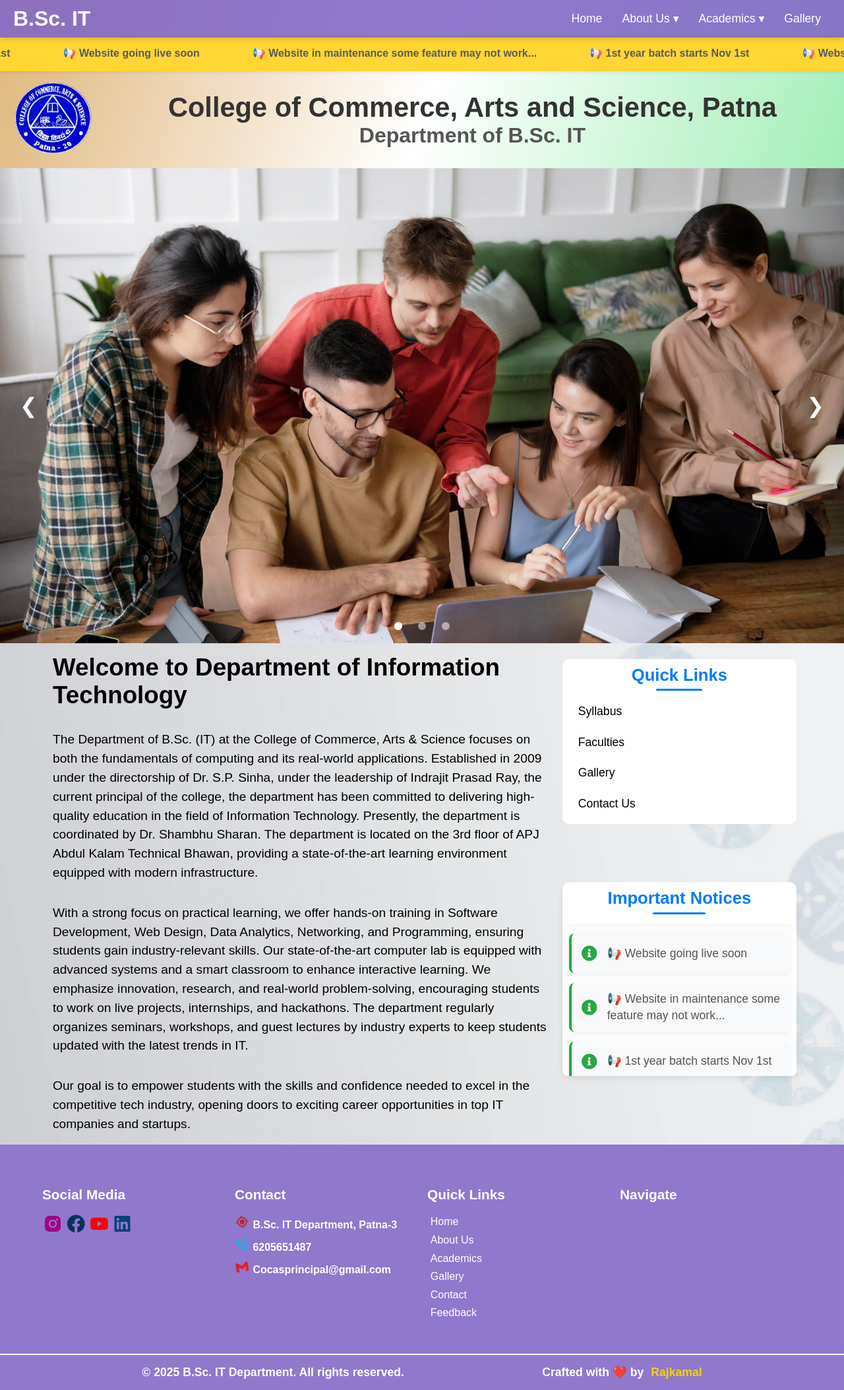
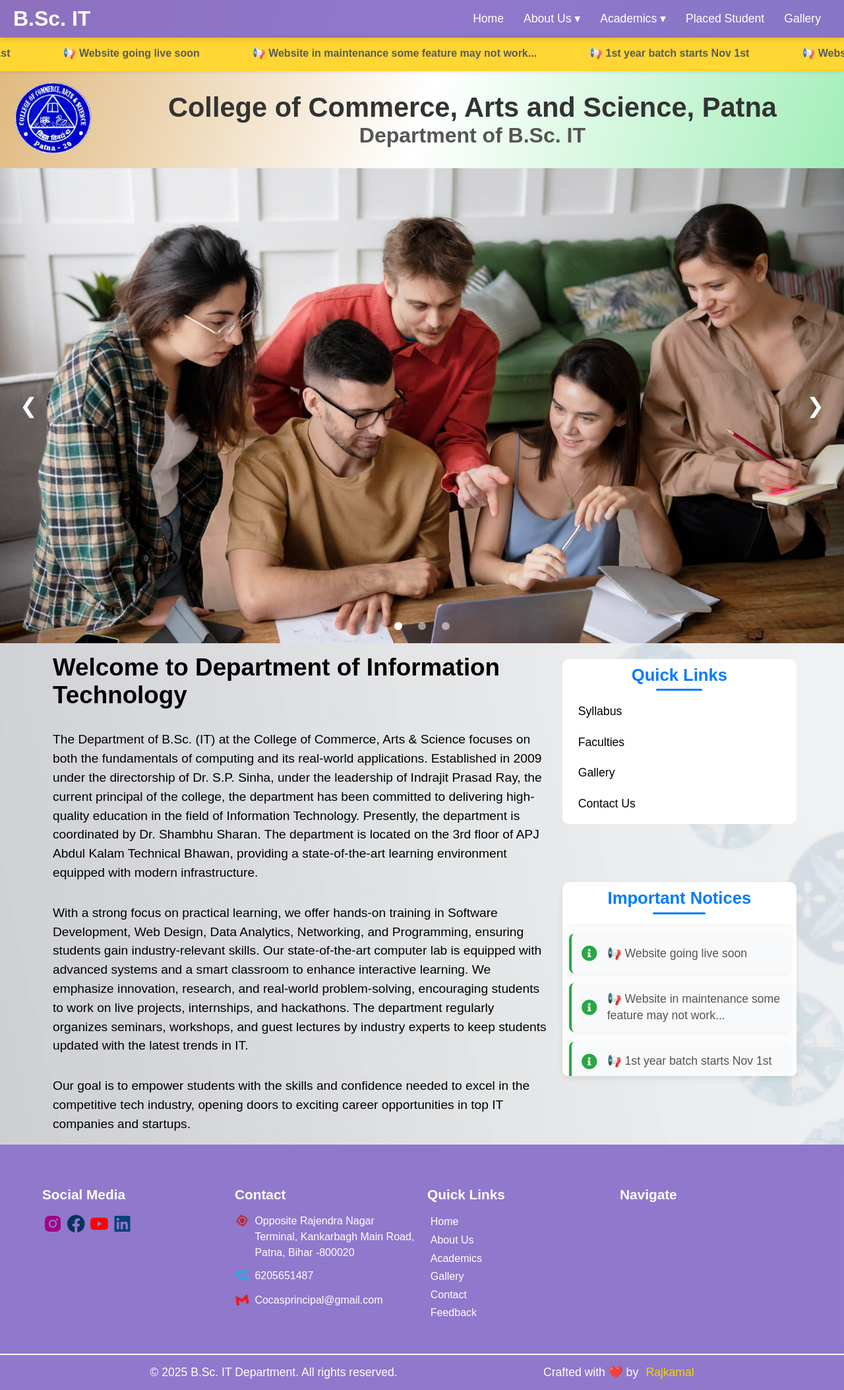
Before and after one commit to Rajkamal2k22/bsc-it-copy, a PHP site: page / in a window 1280 px wide. Shown: the whole page at 66% size. Run offline with PHP 8.4, Linux system fonts and the light colour scheme; some web fonts are replaced; grey boxes are pictures that could not be loaded.

Commit message:
Meta data edited

```diff
--- a/index.html
+++ b/index.html
@@ -3,15 +3,49 @@
     <head>
         <meta charset="UTF-8">
         <meta name="viewport" content="width=device-width, initial-scale=1.0, maximum-scale=1.0">
-        <title>Department Of B.Sc. IT / Home</title>
+        <title>B.Sc. IT - College of Commerce, Patna | PPU</title>
+         <meta name="description" content="Official website for the Department of B.Sc. IT at College of Commerce, Arts and Science, Patna. Discover our courses, faculty, research, and admission process for the Bachelor of Science in Information Technology program.">
+        <meta name="keywords" content="B.Sc. IT, Bachelor of Science in Information Technology, IT department ,Cocas, College of Commerce, Arts and Science, Patna, Bihar, IT courses, IT syllabus, admissions, faculty, IT program, education, Bihar, Patna">
+        <link rel="canonical" href="https://bsc-it-cocas-dup.vercel.app/">
+
+         <!-- Open Graph for social media -->
+         <meta property="og:title" content="Department of B.Sc. IT | College of Commerce, Arts and Science, Patna, Bihar">
+         <meta property="og:description" content="Official website for the Department of B.Sc. IT at College of Commerce, Arts and Science, Patna, Bihar. Discover our courses, faculty, and more.">
+         <meta property="og:image" content=""> <!-- Yaha image lagana abhi baaki hai -->
+         <meta property="og:url" content="https://bsc-it-cocas-dup.vercel.app/">
+         <meta property="og:type" content="website">
+         <meta property="og:site_name" content="College of Commerce, Arts and Science, Patna, Bihar">
+
+
+        <meta name="twitter:card" content="summary_large_image">
+        <meta name="twitter:title" content="Department of B.Sc. IT |College of Commerce, Arts and Science, Patna, Bihar">
+        <meta name="twitter:description" content="Official website for the Department of B.Sc. IT at College of Commerce, Arts and Science, Patna, Bihar. Discover our courses, faculty, and more.">
+        <meta name="twitter:image" content="">  <!-- Yaha bhi image lagana abhi baaki hai -->
+        <meta name="robots" content="index, follow">
+        <meta name="author" content="Rajkamal">
+
         <link href='https://unpkg.com/boxicons@2.1.4/css/boxicons.min.css' rel='stylesheet'>
         <link rel="preconnect" href="https://fonts.googleapis.com">
         <link rel="preconnect" href="https://fonts.gstatic.com" crossorigin>
         <link href="https://fonts.googleapis.com/css2?family=Ancizar+Sans:ital,wght@0,100..1000;1,100..1000&family=Josefin+Sans:ital,wght@0,100..700;1,100..700&display=swap" rel="stylesheet">
         <link rel="stylesheet" href="styles.css">
         <link rel="icon" href="images/favicon.ico" type="image/x-icon">
+        <link href="https://cdnjs.cloudflare.com/ajax/libs/font-awesome/5.15.3/css/all.min.css" rel="stylesheet" />
 
-        <link href="https://cdnjs.cloudflare.com/ajax/libs/font-awesome/5.15.3/css/all.min.css" rel="stylesheet" />
+         <script type="application/ld+json">
+    {
+      "@context": "https://schema.org",
+      "@type": "WebSite",
+      "name": "Department of B.Sc. IT | College of Commerce, Arts and Science, Patna",
+      "url": "https://bsc-it-cocas-dup.vercel.app/",
+      "creator": {
+        "@type": "Person",
+        "name": "Rajkamal",
+        "url": "https://www.linkedin.com/in/rajkamal-kumar-singh/"
+      }
+    }
+    </script>
+
     </head>
     <body>
          <div id="preloader">
@@ -69,19 +103,19 @@
                 <a href="#" id="about" class="drop-btn">About Us ▾</a>
                 <ul class="dropdown-menu">
                     <li><a href="history.html#scrollTohistory">Our History</a></li>
-                    <li><a href="faculties.html#scrollTofaculties">Faculties</a></li>
-                    <li><a href="placedstudent.html#scrollToPlacedstu">Recruited Student</a></li>
+                    <li><a href="faculties.html#scrollTofaculties"> Our Faculties</a></li>
+                    <li><a href="contactUs.html">Contact Us</a></li>
                 </ul>
             </li>
             <li class="dropdown">
                 <a href="#" id="Academics" class="drop-btn">Academics ▾</a>
                 <ul class="dropdown-menu">
-                    <li><a href="#">Programs</a></li>
                     <li><a href="academics.html#scrollToacademics">Syllabus</a></li>
                     <li><a href="examination.html#scrollToExamination">Examinations</a></li>
                 </ul>
             </li>
 
+            <li><a href="placedstudent.html#scrollToPlacedstu">Placed Student</a></li>
             <li><a href="gallery.html#scrollTogallery">Gallery</a></li>
         </ul>
 
@@ -185,10 +219,10 @@
             <div class="secondBox">
                 <p id="footerHeading">Contact</p>
                 <ul>
-                    <li><a href="#" id="footerlocationIcon"><i class='bx bx-current-location bx-flip-vertical bx-tada' style='color:#bd232a' ></i></a>B.Sc. IT Department, Patna-3
+                    <li><a href="#" class="footercontactIcon"><i class='bx bx-current-location bx-flip-vertical bx-tada' style='color:#bd232a' ></i></a>Opposite Rajendra Nagar      Terminal, Kankarbagh Main Road, Patna, Bihar -800020
                     </li>
-                    <li><a href="#" id="footerlocationIcon"><i class='bx bxs-phone-call bx-flip-vertical bx-tada' style='color:#1eade1'></i></a>6205651487 </li>
-                    <li><a href="#" id="footerlocationIcon"><i class='bx bxl-gmail bx-tada' style='color:#e11e29'></i></a>Cocasprincipal@gmail.com </li>
+                    <li><a href="#" class="footercontactIcon"><i class='bx bxs-phone-call bx-flip-vertical bx-tada' style='color:#1eade1'></i></a>6205651487 </li>
+                    <li><a href="#" class="footercontactIcon"><i class='bx bxl-gmail bx-tada' style='color:#e11e29'></i></a>Cocasprincipal@gmail.com </li>
                 </ul>
             </div>
 
--- a/styles.css
+++ b/styles.css
@@ -1079,16 +1079,20 @@ padding: 6rem  0rem;
       }
 
       .secondBox ul li , .thirdBox ul li{
-        line-height: 2rem;
+        line-height: 1.5rem;
         color: white;
         font-size: 1rem;
-        font-weight: 600;
-         list-style: none;
-      }
-
-      #footerlocationIcon{
-        margin-right: 5px;
+        font-weight: 400;
+        list-style: none;
+        display: flex;
+        align-items: flex-start;
+        margin-bottom: 0.7rem;
+      }
+
+      .footercontactIcon{
+        margin-right: 8px;
         font-size: 1.4rem;
+        flex-shrink: 0;
       }
 
       .thirdBox a{
@@ -1112,7 +1116,7 @@ padding: 6rem  0rem;
        justify-content: space-evenly;
        color: white;
        font-size: 1.1rem;
-       font-weight: 800;
+       font-weight: 100;
        padding: 1rem;
        gap:10px;
       }
```
